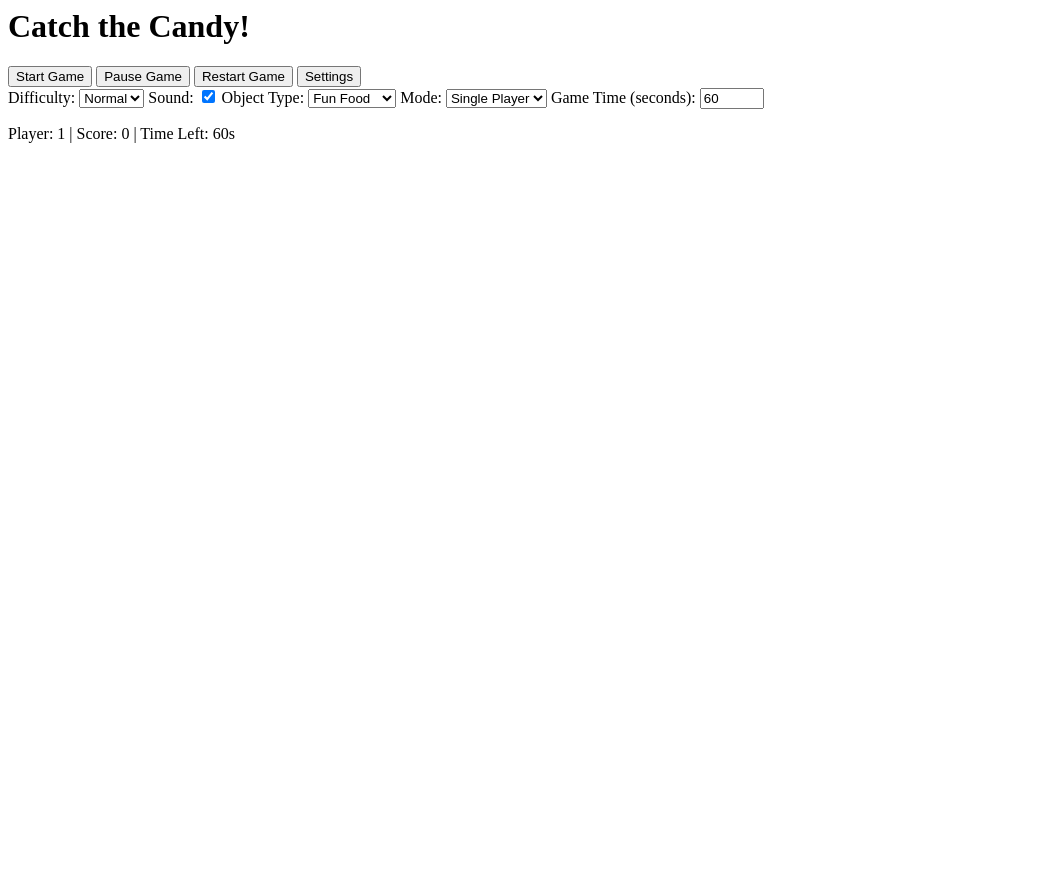
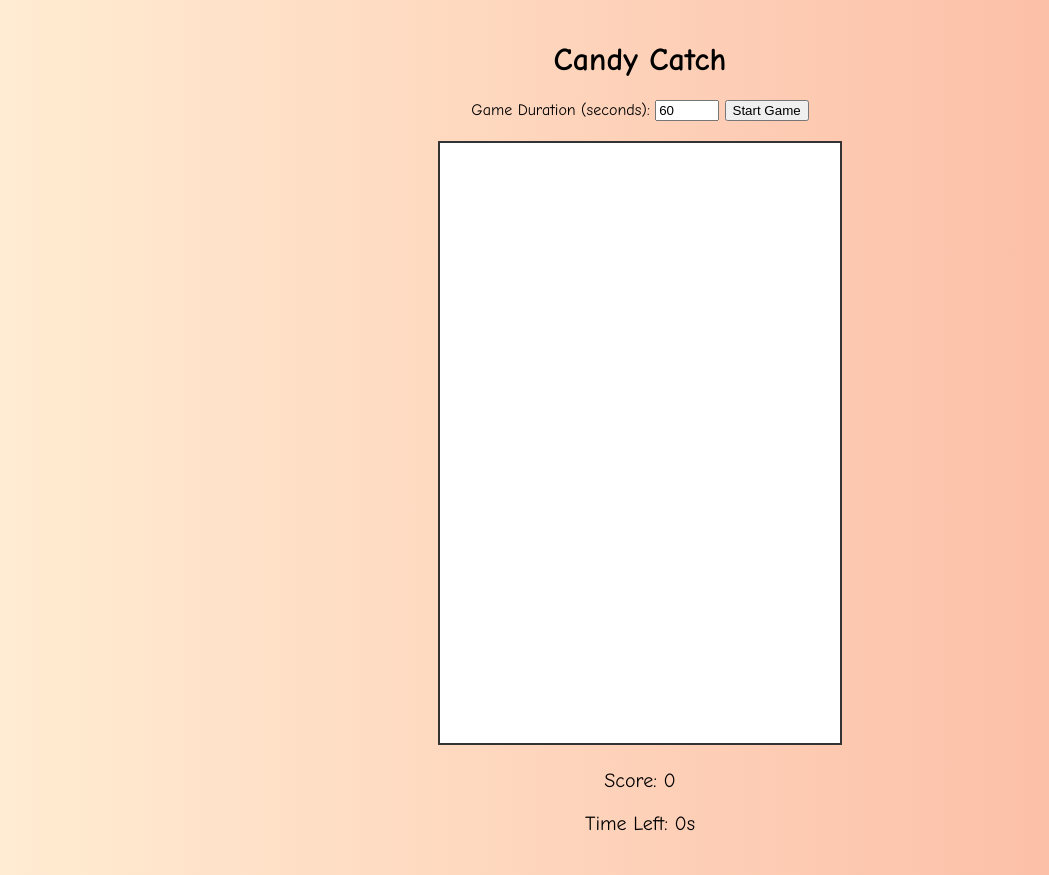
Before and after one commit to Sultanoysy/Candy-Catch-Game, a plain HTML site: page index.html in a window 1280 px wide. Shown: the whole page, without its empty margins (0-1049 px from the left). Before the commit the page ends 800 px from the top, so only its background shows below. Drawn offline with Linux system fonts and the light colour scheme.

Commit message:
Update index.html
After check with ChatGPT to corrected

```diff
--- a/index.html
+++ b/index.html
@@ -1,44 +1,25 @@
-<div id="game-container">
-  <h1>Catch the Candy!</h1>
-
-  <div id="menu">
-    <button onclick="startGame()">Start Game</button>
-    <button onclick="pauseGame()">Pause Game</button>
-    <button onclick="restartGame()">Restart Game</button>
-    <button onclick="toggleSettings()">Settings</button>
+<!DOCTYPE html>
+<html lang="en">
+<head>
+  <meta charset="UTF-8" />
+  <meta name="viewport" content="width=device-width, initial-scale=1.0" />
+  <title>Candy Catch Game</title>
+  <link rel="stylesheet" href="Style.css" /> <!-- Case-sensitive: capital 'S' -->
+</head>
+<body>
+  <div id="game-container">
+    <div id="menu">
+      <h1>Candy Catch</h1>
+      <label for="timerInput">Game Duration (seconds):</label>
+      <input type="number" id="timerInput" value="60" min="10" max="300" />
+      <button id="start-button">Start Game</button>
+    </div>
+    <canvas id="gameCanvas" width="400" height="600"></canvas>
+    <div id="score-board">
+      <p>Score: <span id="score">0</span></p>
+      <p>Time Left: <span id="time">0</span>s</p>
+    </div>
   </div>
-
-  <div id="settings" class="hidden">
-    <label>Difficulty:
-      <select id="difficulty">
-        <option value="easy">Easy</option>
-        <option value="normal" selected>Normal</option>
-        <option value="hard">Hard</option>
-      </select>
-    </label>
-    <label>Sound:
-      <input type="checkbox" id="sound-toggle" checked />
-    </label>
-    <label>Object Type:
-      <select id="object-type">
-        <option value="food" selected>Fun Food</option>
-        <option value="letters">A-Z Letters</option>
-      </select>
-    </label>
-    <label>Mode:
-      <select id="mode">
-        <option value="single">Single Player</option>
-        <option value="multi">Two Player</option>
-      </select>
-    </label>
-    <label>Game Time (seconds):
-      <input type="number" id="custom-time" value="60" min="10" max="300" />
-    </label>
-  </div>
-
-  <p>Player: <span id="current-player">1</span> | Score: <span id="score">0</span> | Time Left: <span id="time-left">60</span>s</p>
-
-  <div id="game-area"></div>
-
-  <audio id="click-sound" src="https://www.soundjay.com/buttons/sounds/button-09.mp3" preload="auto"></audio>
-</div>
+  <script src="Script.js"></script> <!-- Case-sensitive: capital 'S' -->
+</body>
+</html>
```
